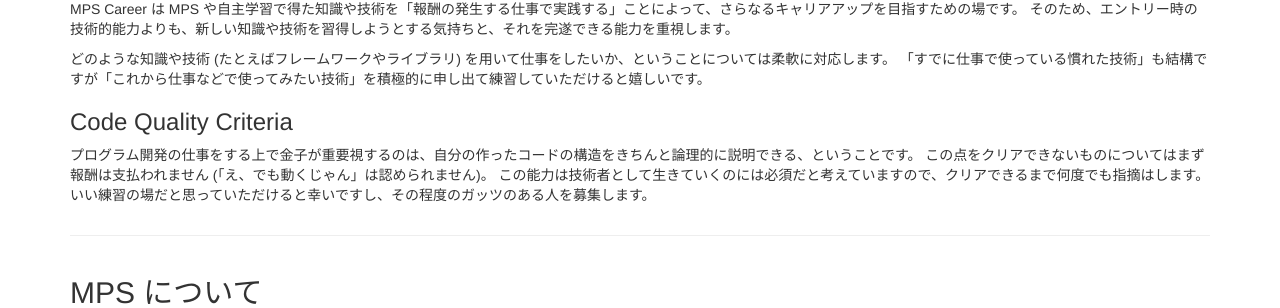
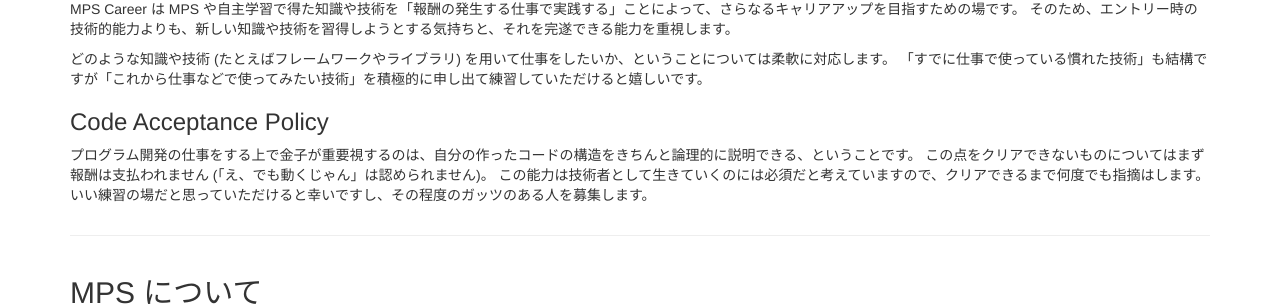
Before and after one commit to morningprojectsamurai/mps-career, a Django app: page / in a window 1280 px wide. Shown: the part 1159-1467 px from the top of the page. Run offline with Django 3.2, Linux system fonts and the light colour scheme; parts of the project's set-up code (start-up, migrations or seed data) failed here and were passed over; some libraries are stand-ins or nearby versions.

Commit message:
changed words

```diff
--- a/templates/registration/login.html
+++ b/templates/registration/login.html
@@ -79,7 +79,7 @@
                 「すでに仕事で使っている慣れた技術」も結構ですが「これから仕事などで使ってみたい技術」を積極的に申し出て練習していただけると嬉しいです。
             </p>
 
-            <h3>Code Quality Criteria</h3>
+            <h3>Code Acceptance Policy</h3>
             <p>プログラム開発の仕事をする上で金子が重要視するのは、自分の作ったコードの構造をきちんと論理的に説明できる、ということです。
                 この点をクリアできないものについてはまず報酬は支払われません (「え、でも動くじゃん」は認められません)。
                 この能力は技術者として生きていくのには必須だと考えていますので、クリアできるまで何度でも指摘はします。
```
